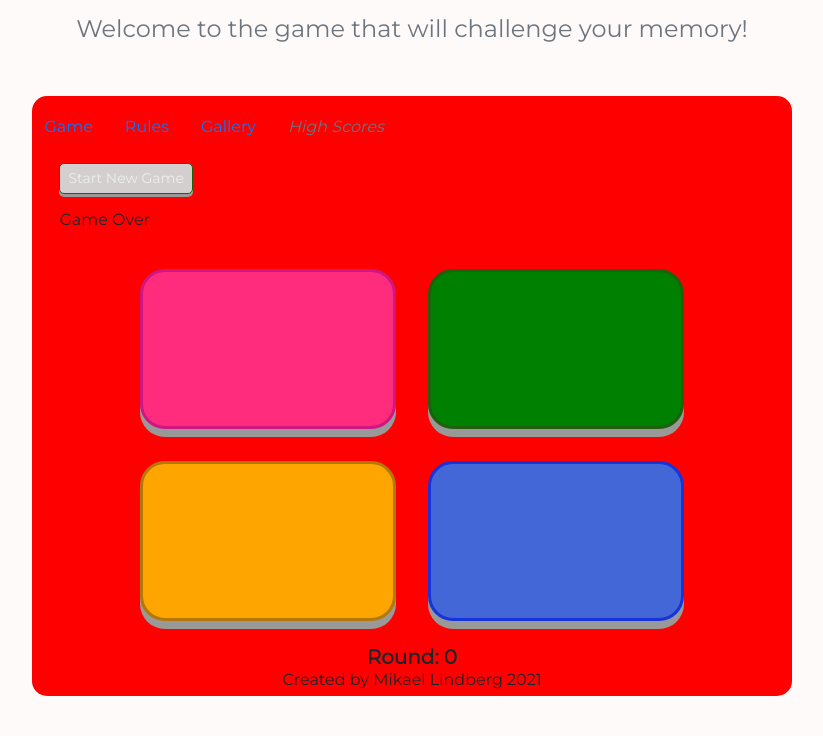
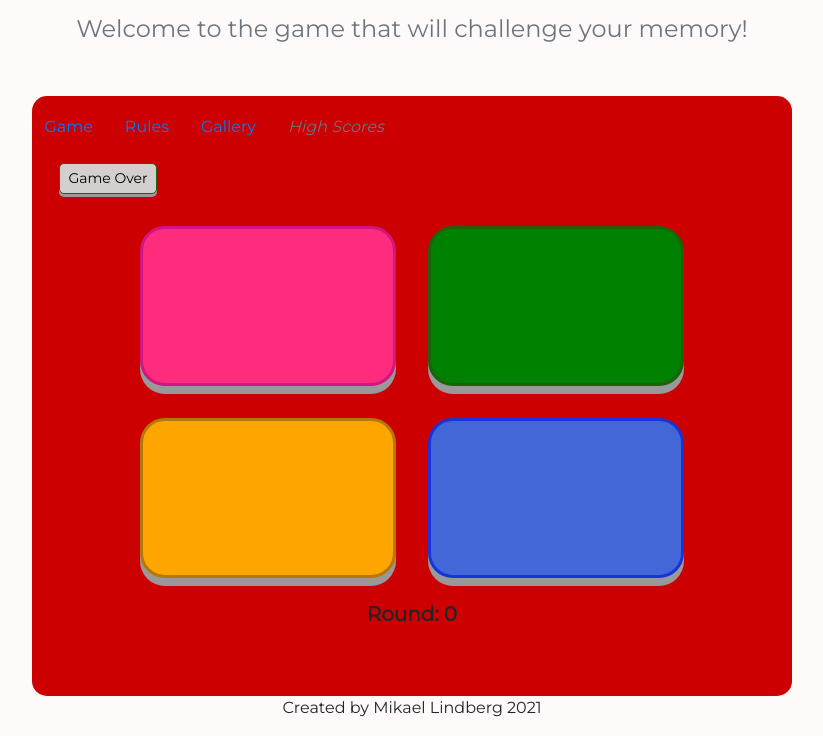
Before and after one commit to d99mli/ms2-memorygame, a plain HTML site: page index.html in a window 1280 px wide. Both pictures are taken after a click on the element 496 px from the left and 414 px from the top of the page. Shown: the part 92-828 px from the top of the page, without its empty margins (228-1051 px from the left). Before the commit the page ends 800 px from the top, so only its background shows below. Drawn offline with nearby package versions, Linux system fonts and the light colour scheme; a web font is replaced by a local one.

Commit message:
modified errorMsg properties

```diff
--- a/index.html
+++ b/index.html
@@ -44,7 +44,7 @@
                     <div class="row">     <!-- Game buttons -->
                         <div class="col m-3 my-2">                                          <!-- Start button and error msg needs adjusting -->
                             <button type="button" data-type="start" class="btn btn-sm control-button" id="start-button">Start New Game</button>
-                            <h6 class="mt-3"></h6>
+                            <!-- <h6 class="mt-3"></h6> -->
                             <!-- <button type="button" class="btn btn-sm control-buttons" id="pause-button">Pause Game</button> -->
                             <!-- <button type="button" data-type="resetGame" class="btn btn-sm control-buttons" id="reset-button">Reset Game</button> -->
                         </div>
@@ -77,7 +77,7 @@
         <!-- End of Game area -->
     </div>
     <footer>
-        <p class="text-center fixed-bottom">Created by Mikael Lindberg 2021</p>
+        <p class="text-center">Created by Mikael Lindberg 2021</p>
     </footer>
 
 
--- a/scripts/gamemechanics.js
+++ b/scripts/gamemechanics.js
@@ -101,21 +101,22 @@ document.addEventListener('DOMContentLoaded', function() {
             }
         } else {
             errorMsg();
+            roundNum = 0;
+            sequence = [];
         }
     }
 
     // Calls error message
     function errorMsg() {
         $("button").css("background-color", "#d3cfcf")
-        $("h6").text("Game Over");
-        $(".game-area").css("background-color", "red")
+        $("button").text("Game Over");
+        $("button").css("color", "black");
+        $(".game-area").css("background-color", "#cc0000")
         setTimeout(function () {
-            $("h6").text("Press Start button to try again");
+            $("button").text("Start New Game");
+            $("button").css("color", "#eee");
             $("button").css("background-color", "green");
             $(".game-area").css("background-color", "#d3cfcf")
         }, 3500);
-        roundNum = 0;
-        sequence = [];
     }
-
 });
```
